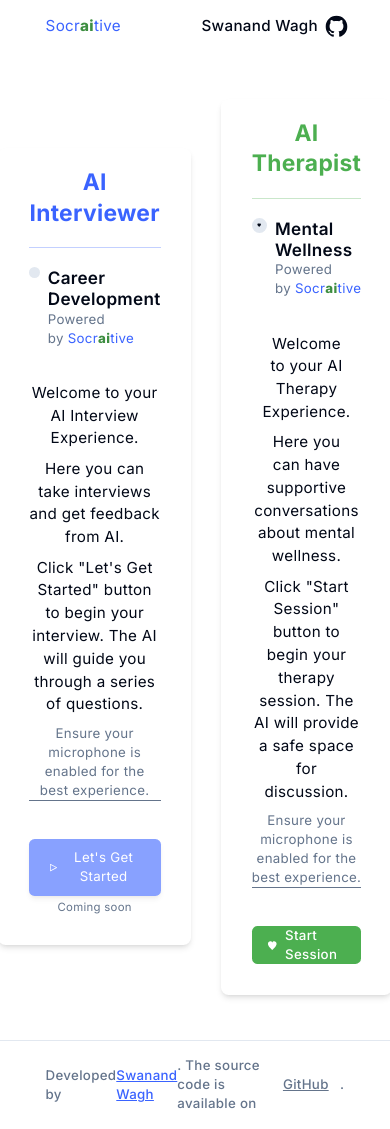
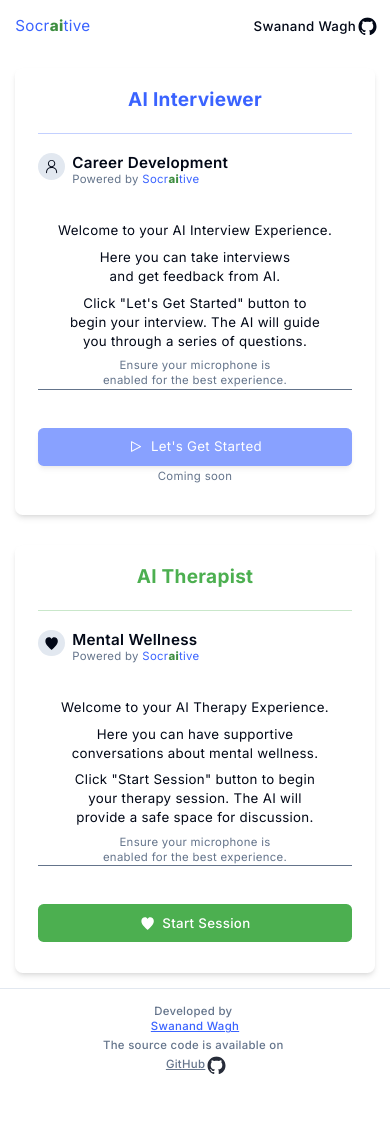
Before and after one commit to panktishah99/EmmaAI, a Next.js app: page / in a window 390 px wide. After the commit the page ends 1088 px from the top, so only its background shows below. Built offline with nearby package versions, Linux system fonts and the light colour scheme.

Commit message:
basic mobile view

```diff
--- a/src/app/page.tsx
+++ b/src/app/page.tsx
@@ -9,7 +9,7 @@
     <div className="flex min-h-screen flex-col">
       <Header />
 
-      <main className="flex flex-1 flex-col p-12">
+      <main className="flex flex-1 flex-col p-4 sm:p-6 md:p-12">
         <Home />
       </main>
 
--- a/src/app/therapist/page.tsx
+++ b/src/app/therapist/page.tsx
@@ -5,7 +5,7 @@
 
 const TherapyPage: NextPage = () => {
   return (
-    <div className="flex min-h-screen items-center justify-center">
+    <div className="flex min-h-screen items-center justify-center p-2 sm:p-4 md:p-6">
       <Therapy />
     </div>
   );
--- a/src/components/custom/footer.tsx
+++ b/src/components/custom/footer.tsx
@@ -3,9 +3,9 @@
 
 export const Footer: React.FunctionComponent = (): JSX.Element => {
   return (
-    <footer className="border-t bg-white/50 px-12 py-4">
-      <p className="flex w-full items-center justify-center text-sm font-medium text-muted-foreground">
-        Developed by &nbsp;
+    <footer className="border-t bg-white/50 px-4 py-4 sm:px-6 md:px-12">
+      <div className="flex w-full flex-col items-center justify-center text-center text-xs font-medium text-muted-foreground sm:flex-row sm:text-sm">
+        <span>Developed by&nbsp;</span>
         <Link
           href="https://github.com/Swanand-Wagh"
           target="_blank"
@@ -13,19 +13,19 @@
           className="text-[#3a63ff] underline"
         >
           Swanand Wagh
-        </Link>{' '}
-        . The source code is available on &nbsp;
+        </Link>
+        <span className="mx-1 hidden sm:inline">.</span>
+        <span className="mt-1 sm:mt-0">The source code is available on&nbsp;</span>
         <Link
           href="https://github.com/Swanand-Wagh/Socraitive"
           target="_blank"
           rel="noopener noreferrer"
-          className="flex items-center gap-3"
+          className="mt-1 flex items-center gap-1 sm:mt-0 sm:gap-2"
         >
           <span className="underline">GitHub</span>
-          <GitHubLogoIcon className="scale-150 text-foreground/85" />
+          <GitHubLogoIcon className="scale-125 text-foreground/85 sm:scale-150" />
         </Link>
-        .
-      </p>
+      </div>
     </footer>
   );
 };
--- a/src/components/custom/header.tsx
+++ b/src/components/custom/header.tsx
@@ -6,7 +6,7 @@
 export const Header: React.FunctionComponent = (): JSX.Element => {
   return (
     <header className="sticky top-0 z-10 w-full border-border/40 bg-white/90 backdrop-blur supports-[backdrop-filter]:bg-background/60">
-      <div className="max-w-screen-3xl flex h-14 items-center justify-between gap-8 px-12">
+      <div className="flex h-14 items-center justify-between px-4 sm:px-6 md:px-12">
         <Link href="/" className="flex items-center gap-0.5 font-medium">
           <div className="font-normal text-[#3a63ff]">
             Socr<span className="font-extrabold text-[#3e8e41]">ai</span>tive
@@ -18,10 +18,10 @@
           href="https://github.com/Swanand-Wagh/Socraitive"
           target="_blank"
           rel="noopener noreferrer"
-          className="flex items-center gap-3 text-foreground transition-colors hover:text-foreground/75"
+          className="flex items-center gap-1 text-foreground transition-colors hover:text-foreground/75 sm:gap-3"
         >
-          <span className="font-medium">Swanand Wagh</span>
-          <GitHubLogoIcon className="scale-150" />
+          <span className="text-sm font-medium sm:text-base">Swanand Wagh</span>
+          <GitHubLogoIcon className="scale-125 sm:scale-150" />
         </Link>
       </div>
     </header>
--- a/src/features/landing/components/Home.tsx
+++ b/src/features/landing/components/Home.tsx
@@ -7,10 +7,10 @@
 
 export const Home = () => {
   return (
-    <section className="my-auto flex w-full items-center justify-center gap-8">
+    <section className="my-auto flex w-full flex-col items-center justify-center gap-8 lg:flex-row">
       {/* AI Interviewer Card */}
-      <div className="flex flex-col rounded-lg bg-white px-8 shadow-md">
-        <h1 className="mx-auto w-full border-b border-[#3a63ff]/30 py-5 text-center text-2xl font-bold text-[#3a63ff]">
+      <div className="flex w-full max-w-sm flex-col rounded-lg bg-white px-6 shadow-md sm:px-8">
+        <h1 className="mx-auto w-full border-b border-[#3a63ff]/30 py-5 text-center text-xl font-bold text-[#3a63ff] sm:text-2xl">
           AI Interviewer
         </h1>
 
@@ -19,8 +19,8 @@
             <PersonIcon className="size-4" />
           </span>
           <div className="flex flex-col items-start">
-            <h2 className="text-lg font-semibold leading-tight">Career Development</h2>
-            <p className="text-sm text-muted-foreground">
+            <h2 className="text-base font-semibold leading-tight sm:text-lg">Career Development</h2>
+            <p className="text-xs text-muted-foreground sm:text-sm">
               Powered by&nbsp;
               <span className="font-normal text-[#3a63ff]">
                 Socr<span className="font-extrabold text-[#3e8e41]">ai</span>tive
@@ -30,13 +30,15 @@
         </div>
 
         <div className="my-4 flex flex-col items-center justify-center gap-2">
-          <p className="text-balance text-center">Welcome to your AI Interview Experience.</p>
-          <p className="text-balance text-center">Here you can take interviews and get feedback from AI.</p>
-          <p className="text-balance text-center">
+          <p className="text-balance text-center text-sm sm:text-base">Welcome to your AI Interview Experience.</p>
+          <p className="text-balance text-center text-sm sm:text-base">
+            Here you can take interviews and get feedback from AI.
+          </p>
+          <p className="text-balance text-center text-sm sm:text-base">
             Click &quot;Let&apos;s Get Started&quot; button to begin your interview. The AI will guide you through a
             series of questions.
           </p>
-          <p className="text-balance border-b border-current text-center text-sm text-muted-foreground">
+          <p className="text-balance border-b border-current text-center text-xs text-muted-foreground sm:text-sm">
             Ensure your microphone is enabled for the best experience.
           </p>
         </div>
@@ -51,8 +53,8 @@
       </div>
 
       {/* AI Therapist Card */}
-      <div className="flex flex-col rounded-lg bg-white px-8 shadow-md">
-        <h1 className="mx-auto w-full border-b border-[#4CAF50]/30 py-5 text-center text-2xl font-bold text-[#4CAF50]">
+      <div className="flex w-full max-w-sm flex-col rounded-lg bg-white px-6 shadow-md sm:px-8">
+        <h1 className="mx-auto w-full border-b border-[#4CAF50]/30 py-5 text-center text-xl font-bold text-[#4CAF50] sm:text-2xl">
           AI Therapist
         </h1>
 
@@ -61,8 +63,8 @@
             <HeartFilledIcon className="size-4" />
           </span>
           <div className="flex flex-col items-start">
-            <h2 className="text-lg font-semibold leading-tight">Mental Wellness</h2>
-            <p className="text-sm text-muted-foreground">
+            <h2 className="text-base font-semibold leading-tight sm:text-lg">Mental Wellness</h2>
+            <p className="text-xs text-muted-foreground sm:text-sm">
               Powered by&nbsp;
               <span className="font-normal text-[#3a63ff]">
                 Socr<span className="font-extrabold text-[#3e8e41]">ai</span>tive
@@ -72,13 +74,15 @@
         </div>
 
         <div className="my-4 flex flex-col items-center justify-center gap-2">
-          <p className="text-balance text-center">Welcome to your AI Therapy Experience.</p>
-          <p className="text-balance text-center">Here you can have supportive conversations about mental wellness.</p>
-          <p className="text-balance text-center">
+          <p className="text-balance text-center text-sm sm:text-base">Welcome to your AI Therapy Experience.</p>
+          <p className="text-balance text-center text-sm sm:text-base">
+            Here you can have supportive conversations about mental wellness.
+          </p>
+          <p className="text-balance text-center text-sm sm:text-base">
             Click &quot;Start Session&quot; button to begin your therapy session. The AI will provide a safe space for
             discussion.
           </p>
-          <p className="text-balance border-b border-current text-center text-sm text-muted-foreground">
+          <p className="text-balance border-b border-current text-center text-xs text-muted-foreground sm:text-sm">
             Ensure your microphone is enabled for the best experience.
           </p>
         </div>
--- a/src/features/therapist/components/Therapy.tsx
+++ b/src/features/therapist/components/Therapy.tsx
@@ -199,7 +199,7 @@
       {therapyStatus === 'report' ? (
         <FeedbackReport analysisData={analysisData} onBack={handleBackFromReport} />
       ) : (
-        <div className="my-6 grid grid-cols-2 gap-4">
+        <div className="my-6 grid grid-cols-1 gap-4 md:grid-cols-2">
           <Patient isSpeaking={!isSpeaking && therapyStatus === 'ongoing'} />
 
           <div className="flex h-96 flex-col gap-4">
```
